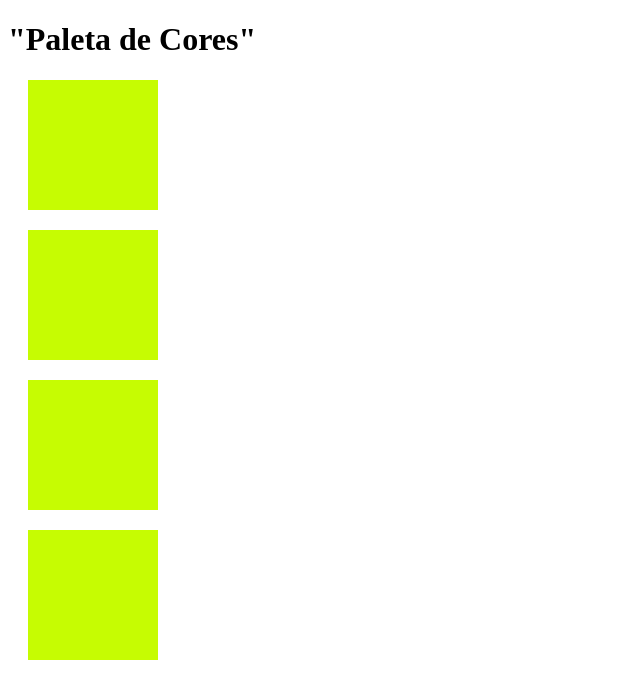
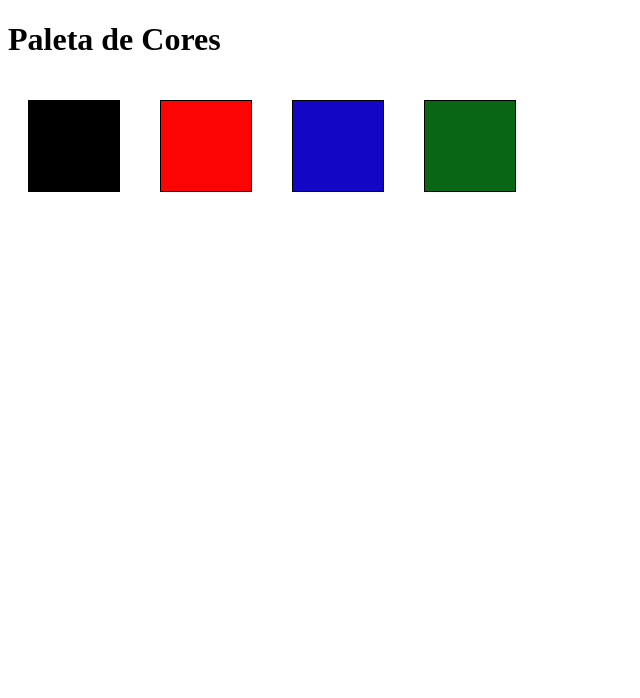
Before and after one commit to lbseven7/pixels-art, a website: page index.html in a window 1280 px wide. Shown: the whole page, without its empty margins (0-640 px from the left). Drawn offline with Linux system fonts and the light colour scheme.

Commit message:
Requisito 3

```diff
--- a/index.html
+++ b/index.html
@@ -9,7 +9,7 @@
 
 </head>
 <body>
-    <h1 id="title">"Paleta de Cores"</h1>
+    <h1 id="title">Paleta de Cores</h1>
     <div id="color-palette">
         <div class="color"></div>
         <div class="color"></div>
--- a/style.css
+++ b/style.css
@@ -3,13 +3,26 @@
 }
 
 .color {
-  background-color: rgb(198, 252, 2);
   height: 30px;
-  padding: 50px;
+  padding: 30px;
   margin:  20px;
   width: 30px;
+  border: 1px solid black;
 }
 
 #color-palette {
-  color: blue;
+  display:  flex;
 }
+
+#color-palette div:nth-child(1) {
+  background-color: #000;
+}
+#color-palette div:nth-child(2) {
+  background-color: rgb(252, 4, 4);
+}
+#color-palette div:nth-child(3) {
+  background-color: rgb(19, 6, 196);
+}
+#color-palette div:nth-child(4) {
+  background-color: rgb(8, 102, 21);
+}
```
